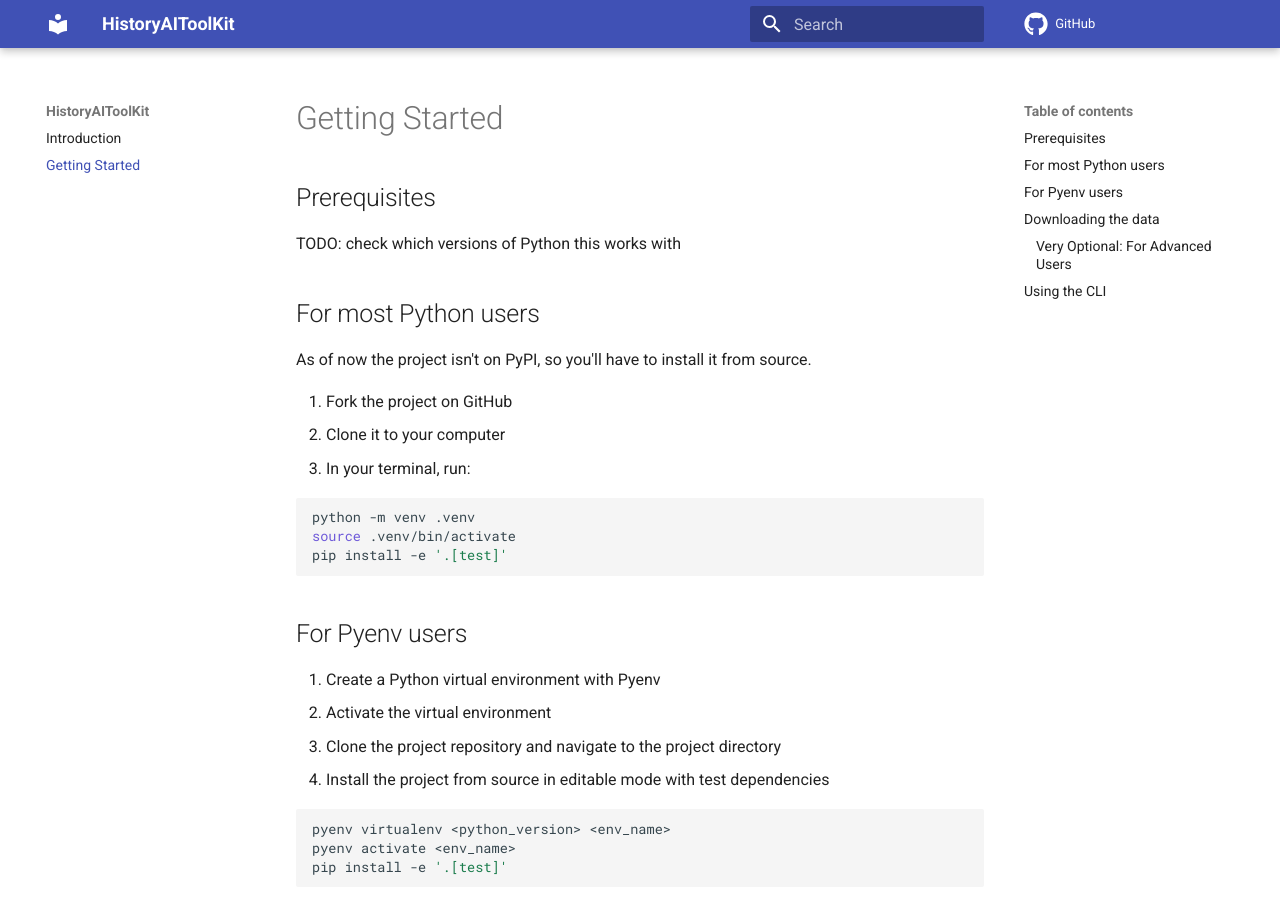
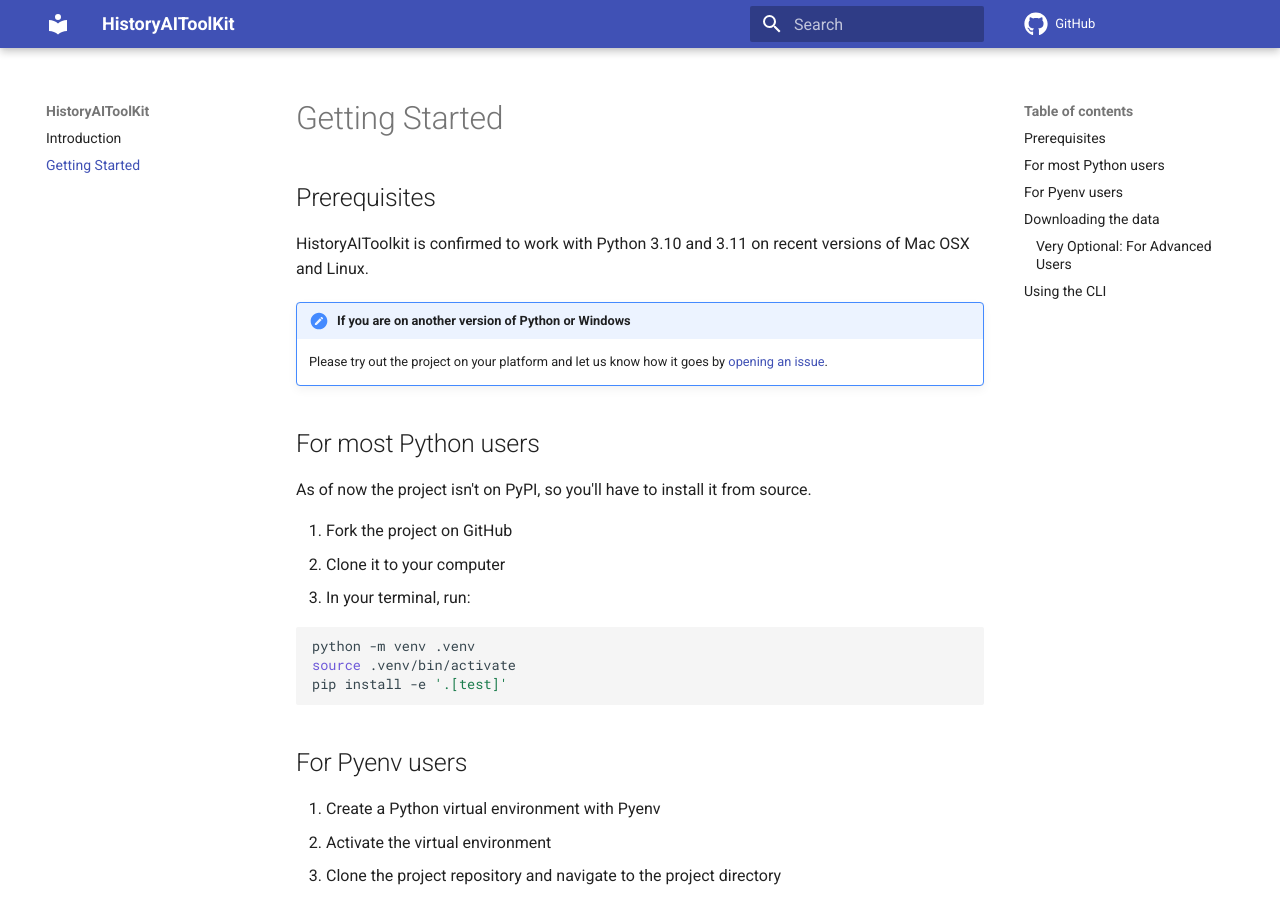
Before and after one commit to crisishistory/HistoryAIToolkit, an MkDocs documentation site: the page built from docs/getting-started.md, in a window 1280 px wide and 900 px high. Built offline with MkDocs 1.6.1 and Material for MkDocs 9.7.7, drawn with Linux system fonts in a browser that asks for light colours; comment, search, counter and statistics services are not loaded.

Commit message:
Replace TODO with admonition

```diff
--- a/docs/getting-started.md
+++ b/docs/getting-started.md
@@ -2,7 +2,12 @@
 
 ## Prerequisites
 
-TODO: check which versions of Python this works with
+HistoryAIToolkit is confirmed to work with Python 3.10 and 3.11 on recent versions of Mac OSX and Linux.
+
+!!! Note "If you are on another version of Python or Windows"
+
+    Please try out the project on your platform and let us know how it goes by [opening an issue](https://github.com/historysciencelab/HistoryAIToolkit/issues).
+
 
 ## For most Python users
 
```
